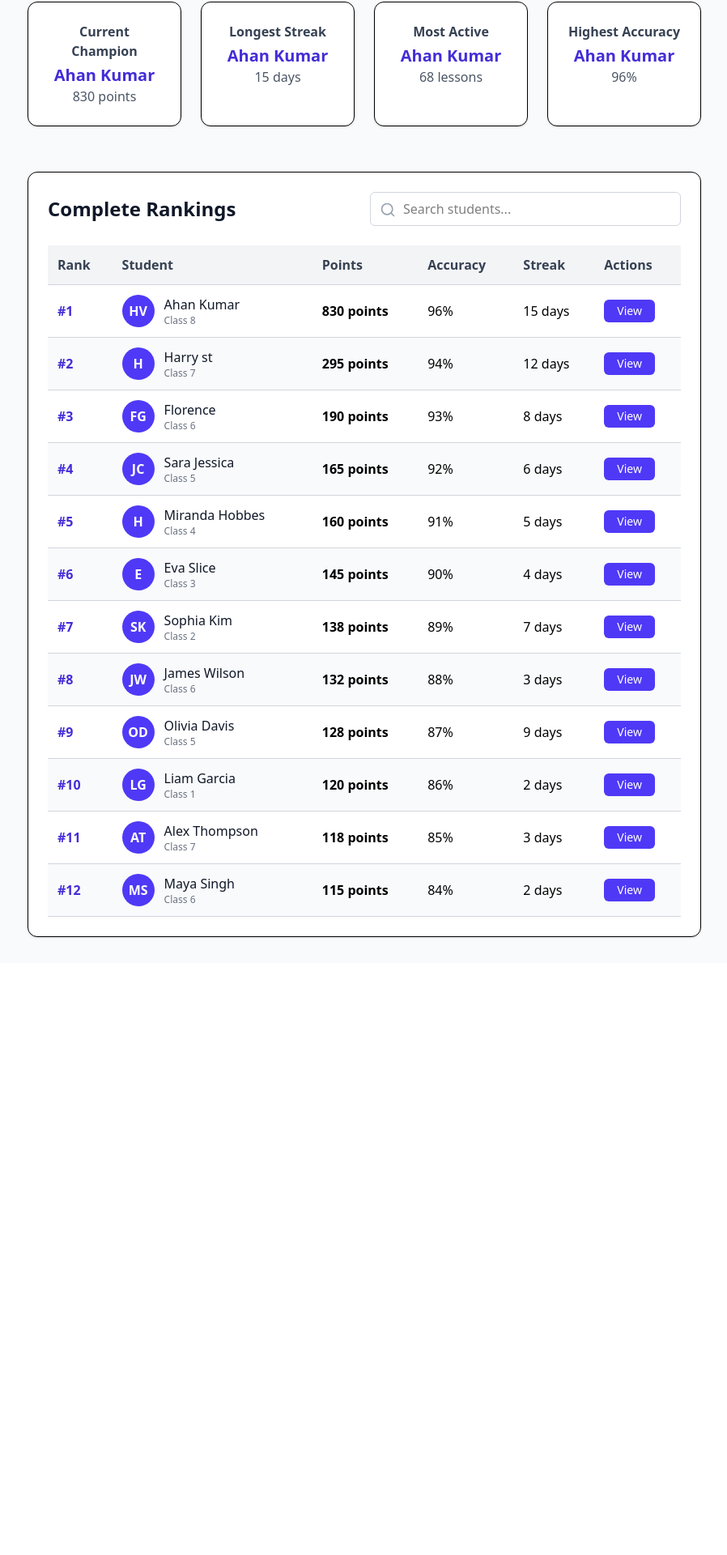
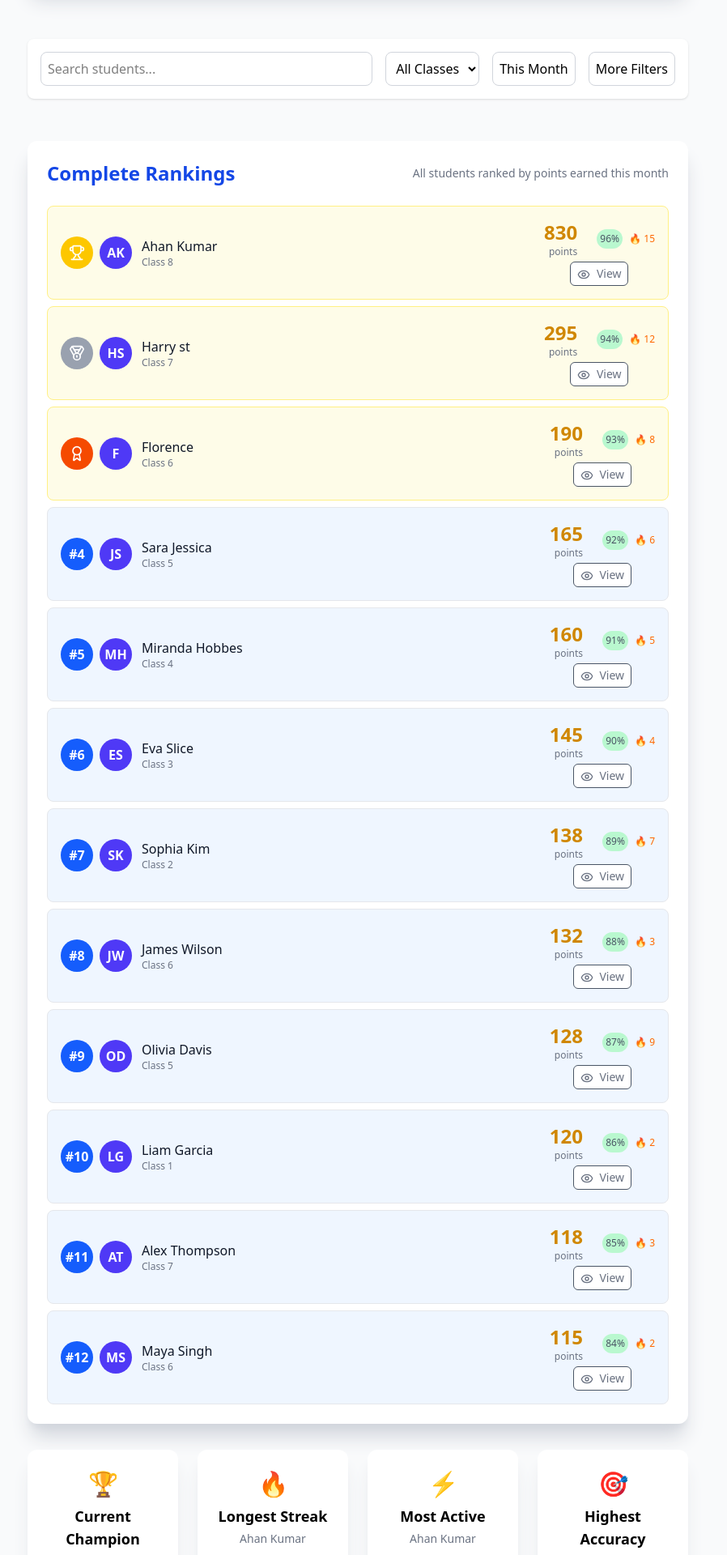
Before and after one commit to sadiyacodes/speakgenie-dashboard, a React (Vite) app: page /leaderboard in a window 1280 px wide. Shown: the part 833-2753 px from the top of the page at 81% size, without its empty margins (342-1240 px from the left). Before the commit the page ends 2022 px from the top, so only its background shows below. Built offline with nearby package versions, Linux system fonts and the light colour scheme.

Commit message:
refactor : leaderboard UI

```diff
--- a/src/api/mockData.js
+++ b/src/api/mockData.js
@@ -77,7 +77,7 @@ export const dashboardData = {
       accuracy: 96,
       streak: 15,
       lessons: 68,
-      avatar: "HV",
+      avatar: "AK",
     },
     {
       rank: 2,
@@ -87,7 +87,7 @@ export const dashboardData = {
       accuracy: 94,
       streak: 12,
       lessons: 45,
-      avatar: "H",
+      avatar: "HS",
     },
     {
       rank: 3,
@@ -97,7 +97,7 @@ export const dashboardData = {
       accuracy: 93,
       streak: 8,
       lessons: 38,
-      avatar: "FG",
+      avatar: "F",
     },
     {
       rank: 4,
@@ -107,7 +107,7 @@ export const dashboardData = {
       accuracy: 92,
       streak: 6,
       lessons: 32,
-      avatar: "JC",
+      avatar: "JS",
     },
     {
       rank: 5,
@@ -117,7 +117,7 @@ export const dashboardData = {
       accuracy: 91,
       streak: 5,
       lessons: 30,
-      avatar: "H",
+      avatar: "MH",
     },
     {
       rank: 6,
@@ -127,7 +127,7 @@ export const dashboardData = {
       accuracy: 90,
       streak: 4,
       lessons: 28,
-      avatar: "E",
+      avatar: "ES",
     },
     {
       rank: 7,
--- /dev/null
+++ b/src/components/Leaderboard/CardsLeaderboard.jsx
@@ -0,0 +1,60 @@
+import React from "react";
+
+const CardsLeaderboard = ({ achievements }) => {
+  const cards = [
+    {
+      title: "Current Champion",
+      emoji: "🏆",
+      name: achievements.top_scorer.name,
+      value: achievements.top_scorer.points,
+      valueLabel: "points",
+      valueColor: "text-yellow-500",
+    },
+    {
+      title: "Longest Streak",
+      emoji: "🔥",
+      name: achievements.longest_streak.name,
+      value: achievements.longest_streak.days,
+      valueLabel: "days",
+      valueColor: "text-orange-500",
+    },
+    {
+      title: "Most Active",
+      emoji: "⚡",
+      name: achievements.most_lessons.name,
+      value: achievements.most_lessons.count,
+      valueLabel: "lessons",
+      valueColor: "text-primary",
+    },
+    {
+      title: "Highest Accuracy",
+      emoji: "🎯",
+      name: achievements.highest_accuracy.name,
+      value: achievements.highest_accuracy.percentage,
+      valueLabel: "%",
+      valueColor: "text-green-500",
+    },
+  ];
+
+  return (
+    <section className="grid grid-cols-1 md:grid-cols-4 gap-6 mb-14">
+      {cards.map((card, idx) => (
+        <div
+          key={idx}
+          className="bg-white p-6 rounded-xl shadow-xl shadow-gray-200 border-gray-400  flex flex-col items-center text-center"
+        >
+          <span className="text-3xl mb-2">{card.emoji}</span>
+          <span className="text-black text-lg font-semibold mb-1">
+            {card.title}
+          </span>
+          <span className="text-gray-500 text-sm mb-2">{card.name}</span>
+          <span className={`font-bold text-2xl ${card.valueColor}`}>
+            {card.value} {card.valueLabel}
+          </span>
+        </div>
+      ))}
+    </section>
+  );
+};
+
+export default CardsLeaderboard;
--- a/src/components/Leaderboard/ChampionsPodium.jsx
+++ b/src/components/Leaderboard/ChampionsPodium.jsx
@@ -5,8 +5,8 @@ const podiumColors = ["#C0C0C0", "#FFD700", "#CD7F32"]; // Silver, Gold, Bronze
 
 export default function ChampionsPodium({ champions }) {
   return (
-    <div className="rounded-xl shadow border mb-12">
-      <div className="rounded-xl w-full p-2 bg-yellow-100">
+    <div className="rounded-xl shadow-xl shadow-gray-300 mb-8">
+      <div className="rounded-xl w-full p-2 bg-red-50 border-b-red-500 ">
         <h3 className="text-2xl text-center font-bold text-blue-700 mt-2">
           🏆 Champions Podium 🏆
         </h3>
@@ -14,13 +14,13 @@ export default function ChampionsPodium({ champions }) {
           This month’s top 3 achievers
         </p>
       </div>
-      <div className="flex justify-center items-end gap-10 mt-15 p-8 relative">
+      <div className="flex justify-center items-end gap-10 mt-15 p-8 ">
         {[champions[1], champions[0], champions[2]].map((champion, i) => {
           const Icon = podiumIcons[i];
           return (
             <div
               key={champion.rank}
-              className={`flex flex-col items-center rounded-xl p-6 w-64 ${
+              className={`flex flex-col items-center rounded-xl p-6 w-26 md:w-64 ${
                 i === 0
                   ? "bg-gray-300 h-72"
                   : i === 1
@@ -49,8 +49,6 @@ export default function ChampionsPodium({ champions }) {
                 <span>
                   <strong>{champion.points}</strong> pts
                 </span>
-                <span>{champion.accuracy}% accuracy</span>
-                <span>{champion.streak} day streak</span>
               </div>
             </div>
           );
--- /dev/null
+++ b/src/components/Leaderboard/FilterBar.jsx
@@ -0,0 +1,61 @@
+import { useState } from "react";
+
+export default function FilterBar({ students }) {
+  const [searchTerm, setSearchTerm] = useState("");
+  const [selectedClass, setSelectedClass] = useState("All Classes");
+
+  // Handle case where students is undefined
+  const safeStudents = students || [];
+  const classes = [
+    "All Classes",
+    ...new Set(safeStudents.map((student) => student.class)),
+  ];
+
+  const filteredStudents = safeStudents.filter((student) => {
+    const matchesSearch = student.name
+      .toLowerCase()
+      .includes(searchTerm.toLowerCase());
+    const matchesClass =
+      selectedClass === "All Classes" || student.class === selectedClass;
+    return matchesSearch && matchesClass;
+  });
+
+  return (
+    <div className="p-4 mb-5 bg-white rounded-lg shadow">
+      <div className="flex space-x-4">
+        <div className="relative flex-1">
+          <input
+            type="text"
+            placeholder="Search students..."
+            value={searchTerm}
+            onChange={(e) => setSearchTerm(e.target.value)}
+            className="w-full p-2 border border-gray-300 rounded-lg focus:outline-none focus:ring-2 focus:ring-blue-500"
+          />
+        </div>
+        <div className="relative">
+          <select
+            value={selectedClass}
+            onChange={(e) => setSelectedClass(e.target.value)}
+            className="p-2 border border-gray-300 rounded-lg focus:outline-none focus:ring-2 focus:ring-blue-500 cursor-pointer"
+          >
+            {classes.map((className) => (
+              <option key={className} value={className}>
+                {className}
+              </option>
+            ))}
+          </select>
+        </div>
+        <div className="relative">
+          <button disabled className="p-2 border border-gray-300 rounded-lg ">
+            This Month
+          </button>
+        </div>
+        <div className="relative">
+          <button disabled className="p-2 border border-gray-300 rounded-lg  ">
+            <span>More Filters</span>
+          </button>
+        </div>
+      </div>
+    </div>
+  );
+}
--- a/src/components/Leaderboard/LeaderboardPage.jsx
+++ b/src/components/Leaderboard/LeaderboardPage.jsx
@@ -1,9 +1,21 @@
 import ChampionsPodium from "./ChampionsPodium";
 import LeaderboardTable from "./LeaderboardTable";
+import { useState } from "react";
+import FilterBar from "./FilterBar";
+import CardsLeaderboard from "./CardsLeaderboard";
+export default function LeaderboardPage({
+  leaderboard,
+  achievements,
+  students,
+}) {
+  const [filteredStudents, setFilteredStudents] = useState(students);
 
-export default function LeaderboardPage({ leaderboard, achievements }) {
+  // // Handler for search & filters (from LeaderboardFilters)
+  // const handleFilterChange = (updatedList) => {
+  //   setFilteredStudents(updatedList);
+  // };
   return (
-    <div className="max-w-4xl mx-auto px-4 sm:px-6 lg:px-8">
+    <div className=" grid grid-cols-1 gap-8 mx-auto px-4 sm:px-6 lg:px-8">
       <header className="text-center mb-10">
         <h1 className="text-4xl font-bold text-gray-900 mb-2">
           School Leaderboard
@@ -13,48 +25,14 @@ export default function LeaderboardPage({ leaderboard, achievements }) {
         </p>
       </header>
 
+      {/* <div className="flex flex-col gap-6"> */}
       <ChampionsPodium champions={leaderboard.slice(0, 3)} />
 
-      <section className="grid grid-cols-1 md:grid-cols-4 gap-6 mb-14">
-        <div className="bg-white p-6 rounded-xl shadow border text-center">
-          <h3 className="font-semibold text-gray-700 mb-1">Current Champion</h3>
-          <p className="text-indigo-700 font-bold text-xl">
-            {achievements.top_scorer.name}
-          </p>
-          <span className="text-gray-600">
-            {achievements.top_scorer.points} points
-          </span>
-        </div>
-        <div className="bg-white p-6 rounded-xl shadow border text-center">
-          <h3 className="font-semibold text-gray-700 mb-1">Longest Streak</h3>
-          <p className="text-indigo-700 font-bold text-xl">
-            {achievements.longest_streak.name}
-          </p>
-          <span className="text-gray-600">
-            {achievements.longest_streak.days} days
-          </span>
-        </div>
-        <div className="bg-white p-6 rounded-xl shadow border text-center">
-          <h3 className="font-semibold text-gray-700 mb-1">Most Active</h3>
-          <p className="text-indigo-700 font-bold text-xl">
-            {achievements.most_lessons.name}
-          </p>
-          <span className="text-gray-600">
-            {achievements.most_lessons.count} lessons
-          </span>
-        </div>
-        <div className="bg-white p-6 rounded-xl shadow border text-center">
-          <h3 className="font-semibold text-gray-700 mb-1">Highest Accuracy</h3>
-          <p className="text-indigo-700 font-bold text-xl">
-            {achievements.highest_accuracy.name}
-          </p>
-          <span className="text-gray-600">
-            {achievements.highest_accuracy.percentage}%
-          </span>
-        </div>
-      </section>
+      <FilterBar students={filteredStudents} />
 
       <LeaderboardTable students={leaderboard} />
+
+      <CardsLeaderboard achievements={achievements} />
     </div>
   );
 }
--- a/src/components/Leaderboard/LeaderboardTable.jsx
+++ b/src/components/Leaderboard/LeaderboardTable.jsx
@@ -1,86 +1,85 @@
-import { Search } from "lucide-react";
-import { useState } from "react";
+import { Trophy, Medal, Award, Eye } from "lucide-react";
 
 export default function LeaderboardTable({ students }) {
-  const [searchTerm, setSearchTerm] = useState("");
-  // Could add class filter, sort, pagination as needed.
+  // Handle case where students is undefined
+  const safeStudents = students || [];
 
-  const filteredStudents = students.filter(
-    (s) =>
-      s.name.toLowerCase().includes(searchTerm.toLowerCase()) ||
-      s.class.toLowerCase().includes(searchTerm.toLowerCase())
-  );
+  const getIcon = (rank) => {
+    if (rank === 1) return <Trophy size={20} className="text-white" />;
+    if (rank === 2) return <Medal size={20} className="text-white" />;
+    if (rank === 3) return <Award size={20} className="text-white" />;
+    return null;
+  };
+
+  const getRankBadgeColor = (rank) => {
+    if (rank === 1) return "bg-yellow-400";
+    if (rank === 2) return "bg-gray-400";
+    if (rank === 3) return "bg-orange-600";
+    return "bg-blue-600";
+  };
 
   return (
-    <section className="bg-white rounded-xl shadow border p-6">
+    <section className="bg-white rounded-xl shadow-xl shadow-gray-300  p-6">
       <div className="flex flex-col sm:flex-row justify-between items-center mb-6 gap-4">
-        <h3 className="text-2xl font-bold text-gray-900">Complete Rankings</h3>
-        <div className="relative w-full max-w-sm">
-          <Search size={20} className="absolute left-3 top-3 text-gray-400" />
-          <input
-            type="text"
-            placeholder="Search students..."
-            value={searchTerm}
-            onChange={(e) => setSearchTerm(e.target.value)}
-            className="w-full pl-10 pr-4 py-2 border border-gray-300 rounded-md focus:outline-none focus:ring focus:ring-indigo-400"
-          />
-        </div>
+        <h3 className="text-2xl font-bold text-blue-700">Complete Rankings</h3>
+        <p className="text-gray-500 text-sm">
+          All students ranked by points earned this month
+        </p>
       </div>
 
-      <div className="overflow-x-auto">
-        <table className="w-full text-left border-collapse table-auto">
-          <thead>
-            <tr className="bg-gray-100 text-gray-700 font-semibold">
-              <th className="p-3 border-b border-gray-300">Rank</th>
-              <th className="p-3 border-b border-gray-300">Student</th>
-              <th className="p-3 border-b border-gray-300">Points</th>
-              <th className="p-3 border-b border-gray-300">Accuracy</th>
-              <th className="p-3 border-b border-gray-300">Streak</th>
-              <th className="p-3 border-b border-gray-300">Actions</th>
-            </tr>
-          </thead>
-          <tbody>
-            {filteredStudents.map((student) => (
-              <tr
+      <div className="space-y-2">
+        {safeStudents.map((student) => (
+          <div
             key={student.rank}
-                className="hover:bg-gray-50 odd:bg-white even:bg-gray-50"
+            className={`flex items-center justify-between p-4 rounded-lg border ${
+              student.rank <= 3
+                ? "bg-yellow-50 border-yellow-200"
+                : "bg-blue-50 border-gray-200"
+            } hover:bg-opacity-80 transition`}
           >
-                <td className="p-3 border-b border-gray-300 font-semibold text-indigo-700">
-                  #{student.rank}
-                </td>
-                <td className="p-3 border-b border-gray-300">
             <div className="flex items-center gap-3">
+              <div className="flex items-center gap-2">
+                <div
+                  className={`w-10 h-10 ${getRankBadgeColor(
+                    student.rank
+                  )} text-white flex items-center justify-center rounded-full font-bold`}
+                >
+                  {student.rank <= 3
+                    ? getIcon(student.rank)
+                    : `#${student.rank}`}
+                </div>
                 <div className="w-10 h-10 bg-indigo-600 text-white flex items-center justify-center rounded-full font-bold">
                   {student.avatar}
                 </div>
+              </div>
               <div>
-                      <div className="font-medium text-gray-900">
-                        {student.name}
-                      </div>
-                      <div className="text-xs text-gray-500">
-                        {student.class}
+                <div className="font-medium text-gray-900">{student.name}</div>
+                <div className="text-xs text-gray-500">{student.class}</div>
               </div>
             </div>
+            <div className="flex flex-col gap-1">
+              <div className="flex items-center gap-6 text-right">
+                <div>
+                  <div className="text-2xl font-bold text-yellow-600">
+                    {student.points}
                   </div>
-                </td>
-                <td className="p-3 border-b border-gray-300 font-semibold">
-                  {student.points} points
-                </td>
-                <td className="p-3 border-b border-gray-300">
+                  <div className="text-xs text-gray-500">points</div>
+                </div>
+                <div className="text-sm text-gray-600 flex items-center">
+                  <span className="inline-flex items-center justify-center w-8 h-6 bg-green-200 rounded-full text-xs">
                     {student.accuracy}%
-                </td>
-                <td className="p-3 border-b border-gray-300">
-                  {student.streak} days
-                </td>
-                <td className="p-3 border-b border-gray-300">
-                  <button className="px-4 py-1 bg-indigo-600 text-white text-sm rounded-md hover:bg-indigo-500 transition">
-                    View
+                  </span>
+                  <span className="text-orange-500 ml-2 text-xs">
+                    🔥 {student.streak}
+                  </span>
+                </div>
+              </div>
+              <button className="px-1 py-1 mx-auto w-18 bg-white text-gray-500 border border-gray-600 rounded-md text-sm hover:bg-gray-50 transition">
+                <Eye size={16} className="inline mr-1 text-gray-500" /> View
               </button>
-                </td>
-              </tr>
+            </div>
+          </div>
         ))}
-          </tbody>
-        </table>
       </div>
     </section>
   );
```
Lines whose indentation alone changed are shown as unchanged.
